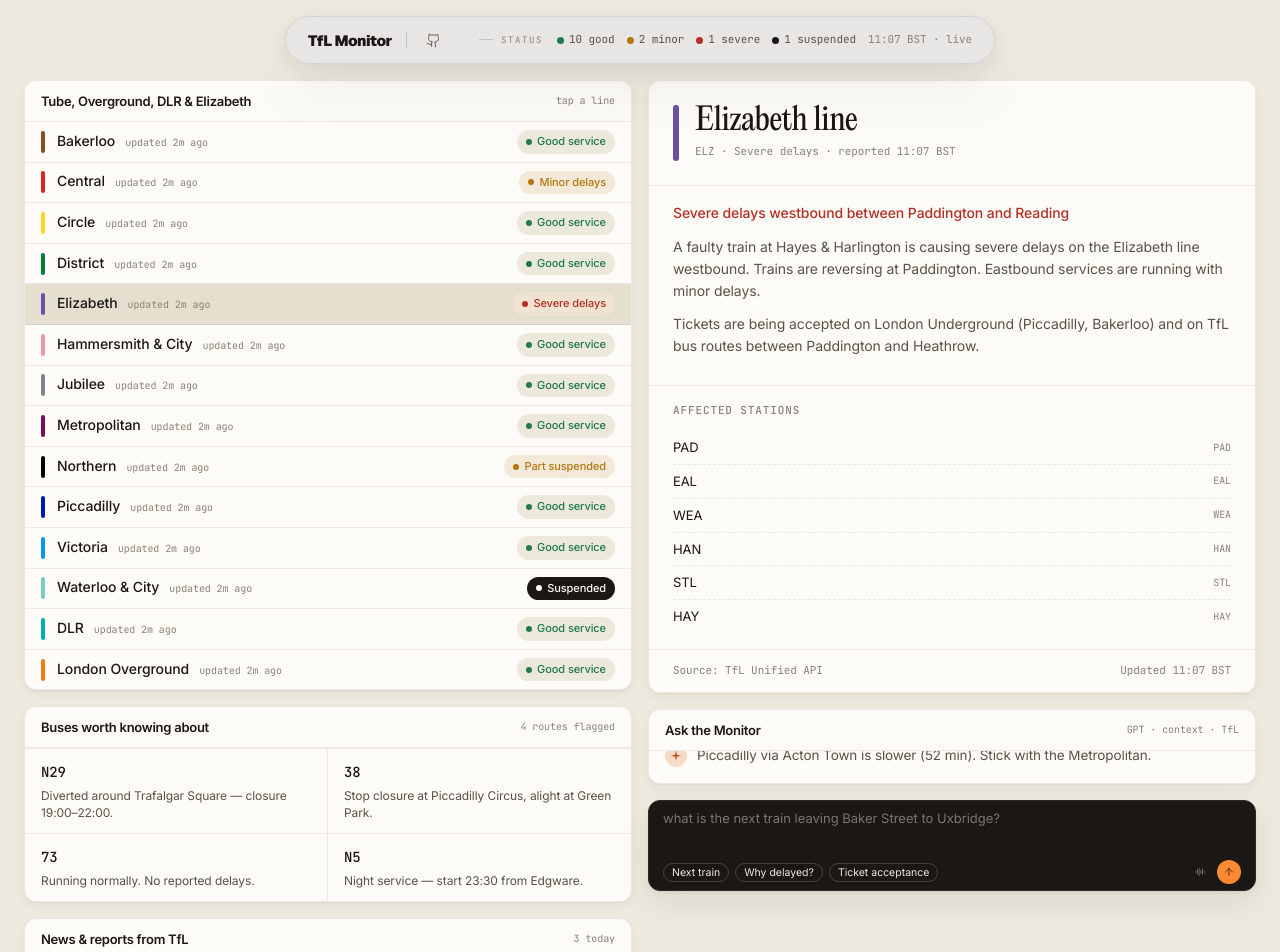
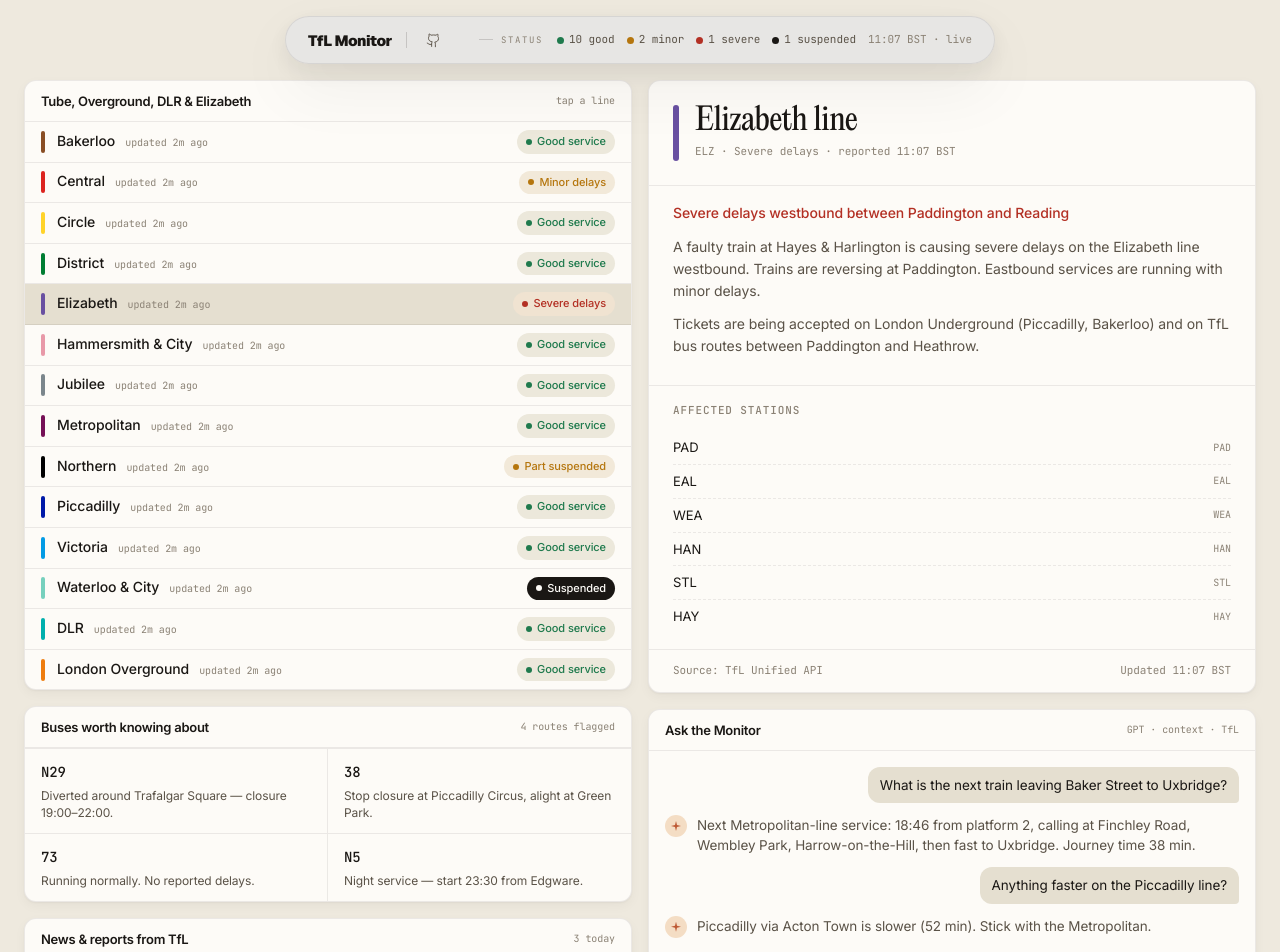
Before and after one commit to hcslomeu/tfl-monitor, a Next.js app in the folder web/: page / in a window 1280 px wide. Shown: the top 952 px of the page. Built offline with nearby package versions, Linux system fonts and the light colour scheme.

Commit message:
fix(web): stretch conversation pane to match design canvas height

```diff
--- a/web/styles/design-system/tfl-monitor.css
+++ b/web/styles/design-system/tfl-monitor.css
@@ -59,6 +59,7 @@
   display: flex;
   flex-direction: column;
   gap: var(--space-4);
+  flex: 1 1 auto;
   min-height: 0;
 }
 .tfl-right-col .tfl-chat-stack .tfl-chat-card { flex: 1 1 auto; min-height: 0; }
@@ -159,7 +160,7 @@
   padding: var(--space-4) var(--space-5) var(--space-7);
   display: grid; grid-template-columns: 1fr 1fr;
   gap: var(--space-4);
-  align-items: start;
+  align-items: stretch;
 }
 
 .tfl-card {
```
